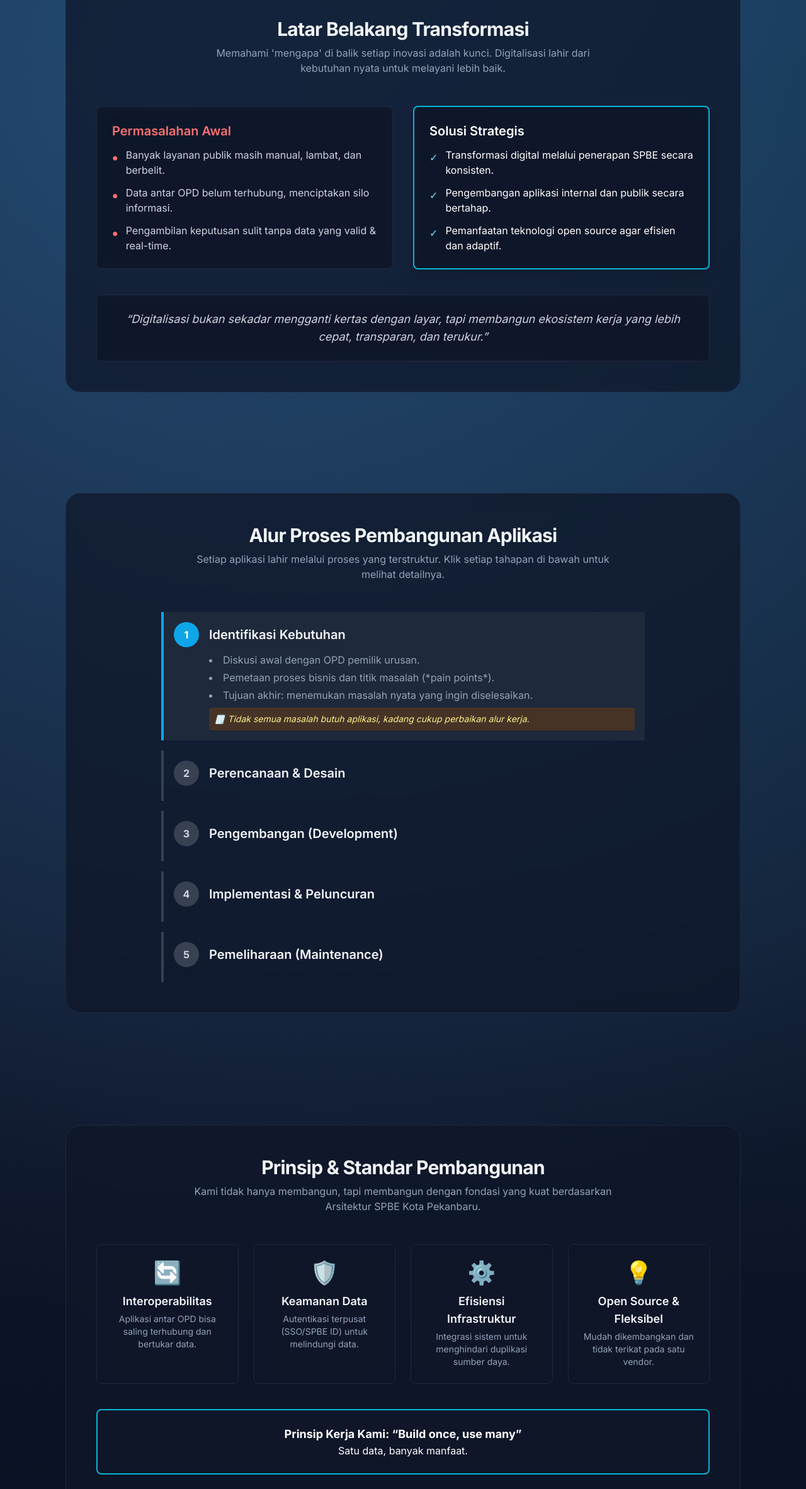
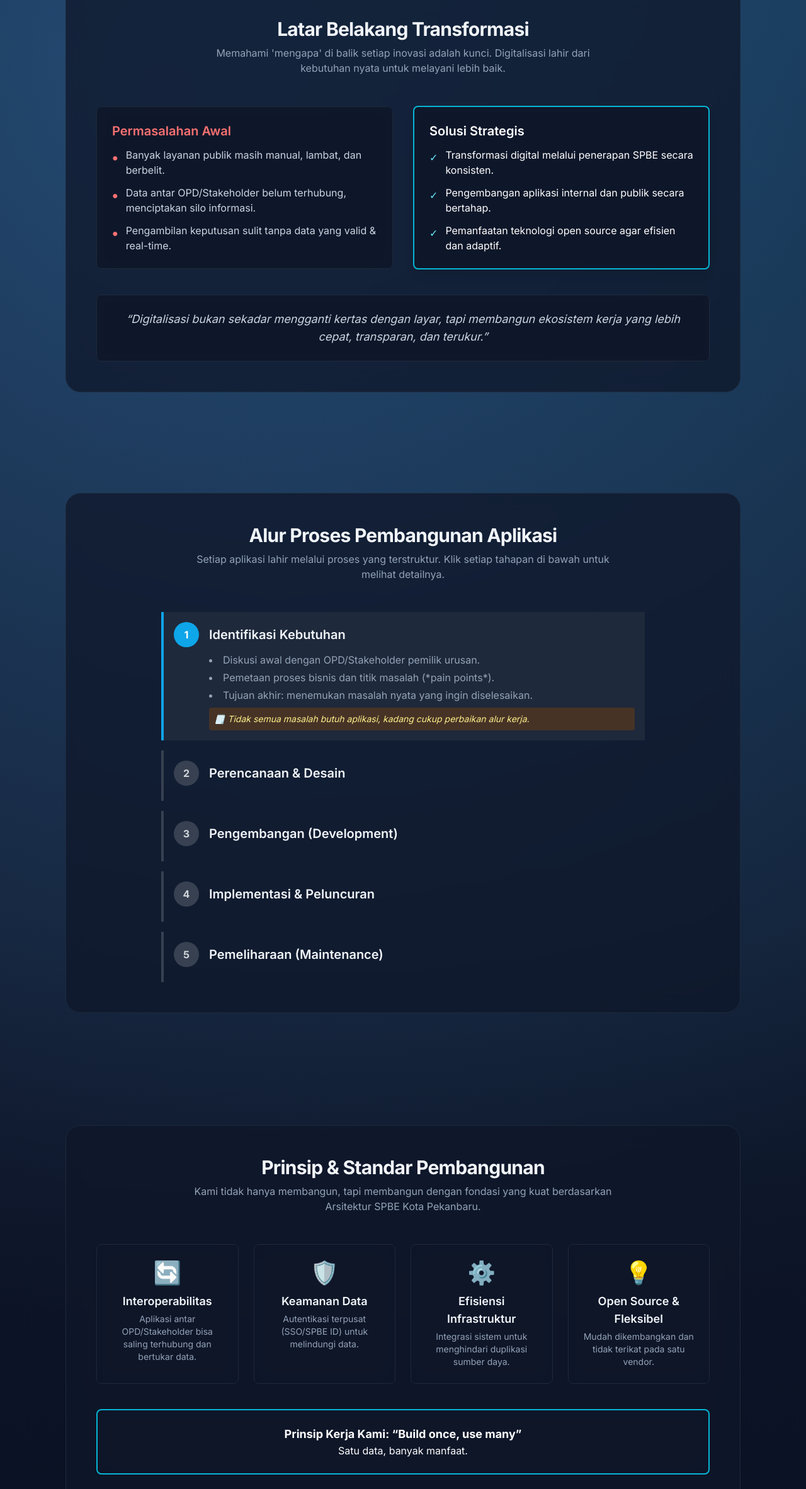
Before and after one commit to xmazlan/presentasi, a plain HTML site: page proses-pembangunan-aplikasi-pemkot.html in a window 1280 px wide. Shown: the part 901-3266 px from the top of the page at 63% size. Drawn offline with nearby package versions, Linux system fonts and the light colour scheme.

Commit message:
Update proses-pembangunan-aplikasi-pemkot.html

```diff
--- a/proses-pembangunan-aplikasi-pemkot.html
+++ b/proses-pembangunan-aplikasi-pemkot.html
@@ -136,7 +136,7 @@
                         <h3 class="text-xl font-semibold mb-3 text-red-400">Permasalahan Awal</h3>
                         <ul class="space-y-3 text-slate-300">
                             <li class="flex items-start"><span class="text-red-400 mr-3 mt-1">●</span>Banyak layanan publik masih manual, lambat, dan berbelit.</li>
-                            <li class="flex items-start"><span class="text-red-400 mr-3 mt-1">●</span>Data antar OPD belum terhubung, menciptakan silo informasi.</li>
+                            <li class="flex items-start"><span class="text-red-400 mr-3 mt-1">●</span>Data antar OPD/Stakeholder belum terhubung, menciptakan silo informasi.</li>
                             <li class="flex items-start"><span class="text-red-400 mr-3 mt-1">●</span>Pengambilan keputusan sulit tanpa data yang valid & real-time.</li>
                         </ul>
                     </div>
@@ -170,7 +170,7 @@
                             </div>
                             <div class="process-content pl-14 pt-2">
                                 <ul class="list-disc list-inside text-slate-400 space-y-1">
-                                    <li>Diskusi awal dengan OPD pemilik urusan.</li>
+                                    <li>Diskusi awal dengan OPD/Stakeholder pemilik urusan.</li>
                                     <li>Pemetaan proses bisnis dan titik masalah (*pain points*).</li>
                                     <li>Tujuan akhir: menemukan masalah nyata yang ingin diselesaikan.</li>
                                 </ul>
@@ -218,7 +218,7 @@
                             <div class="process-content pl-14 pt-2">
                                 <ul class="list-disc list-inside text-slate-400 space-y-1">
                                     <li>Uji coba di lingkungan terbatas (*staging server*).</li>
-                                    <li>Pelatihan pengguna (admin OPD).</li>
+                                    <li>Pelatihan pengguna (admin OPD/Stakeholder).</li>
                                     <li>Deployment ke server pemerintah kota.</li>
                                     <li>Sosialisasi & monitoring awal pasca-peluncuran.</li>
                                 </ul>
@@ -256,7 +256,7 @@
                     <div class="glass-panel border border-slate-800 p-6 rounded-lg text-center">
                         <div class="text-4xl text-cyan-300 mb-3">🔄</div>
                         <h4 class="font-semibold text-lg text-slate-100">Interoperabilitas</h4>
-                        <p class="text-sm text-slate-400 mt-1">Aplikasi antar OPD bisa saling terhubung dan bertukar data.</p>
+                        <p class="text-sm text-slate-400 mt-1">Aplikasi antar OPD/Stakeholder bisa saling terhubung dan bertukar data.</p>
                     </div>
                     <div class="glass-panel border border-slate-800 p-6 rounded-lg text-center">
                         <div class="text-4xl text-cyan-300 mb-3">🛡️</div>
```
